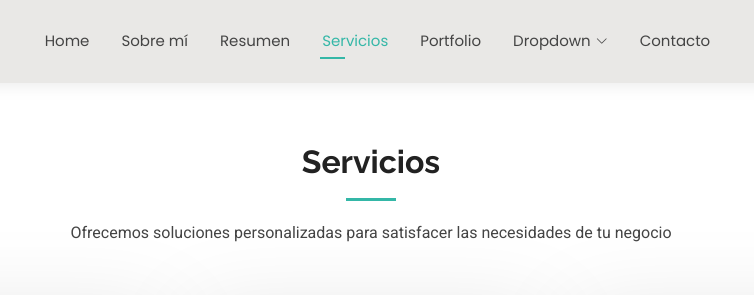
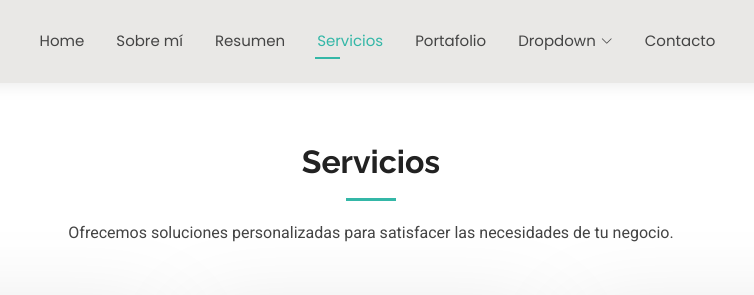
Before and after one commit to dposadas08/dposadas08.github.io, a plain HTML site: page services.html in a window 1280 px wide. Shown: the top 295 px of the page, 269-1023 px from the left. Drawn offline with Linux system fonts and the light colour scheme.

Commit message:
Actualización de la página Portafolio y cambio del nombre en el navegador a Portafolio. Actualización en la página Servicios

```diff
--- a/services.html
+++ b/services.html
@@ -53,7 +53,7 @@
           <li><a href="about.html">Sobre mí</a></li>
           <li><a href="resume.html">Resumen</a></li>
           <li><a href="services.html" class="active">Servicios</a></li>
-          <li><a href="portfolio.html">Portfolio</a></li>
+          <li><a href="portfolio.html">Portafolio</a></li>
           <li class="dropdown"><a href="#"><span>Dropdown</span> <i class="bi bi-chevron-down toggle-dropdown"></i></a>
             <ul>
               <li><a href="#">Dropdown 1</a></li>
@@ -94,7 +94,7 @@
   <!-- Section Title -->
   <div class="container section-title" data-aos="fade-up">
     <h2>Servicios</h2>
-    <p>Ofrecemos soluciones personalizadas para satisfacer las necesidades de tu negocio</p>
+    <p>Ofrecemos soluciones personalizadas para satisfacer las necesidades de tu negocio.</p>
   </div><!-- End Section Title -->
 
   <div class="container">
```
Also changed, not shown: about.html (+1 -1 lines), contact.html (+1 -1 lines), index.html (+1 -1 lines), portfolio-details.html (+1 -1 lines), portfolio.html (+3 -3 lines), resume.html (+1 -1 lines), starter-page.html (+1 -1 lines).
